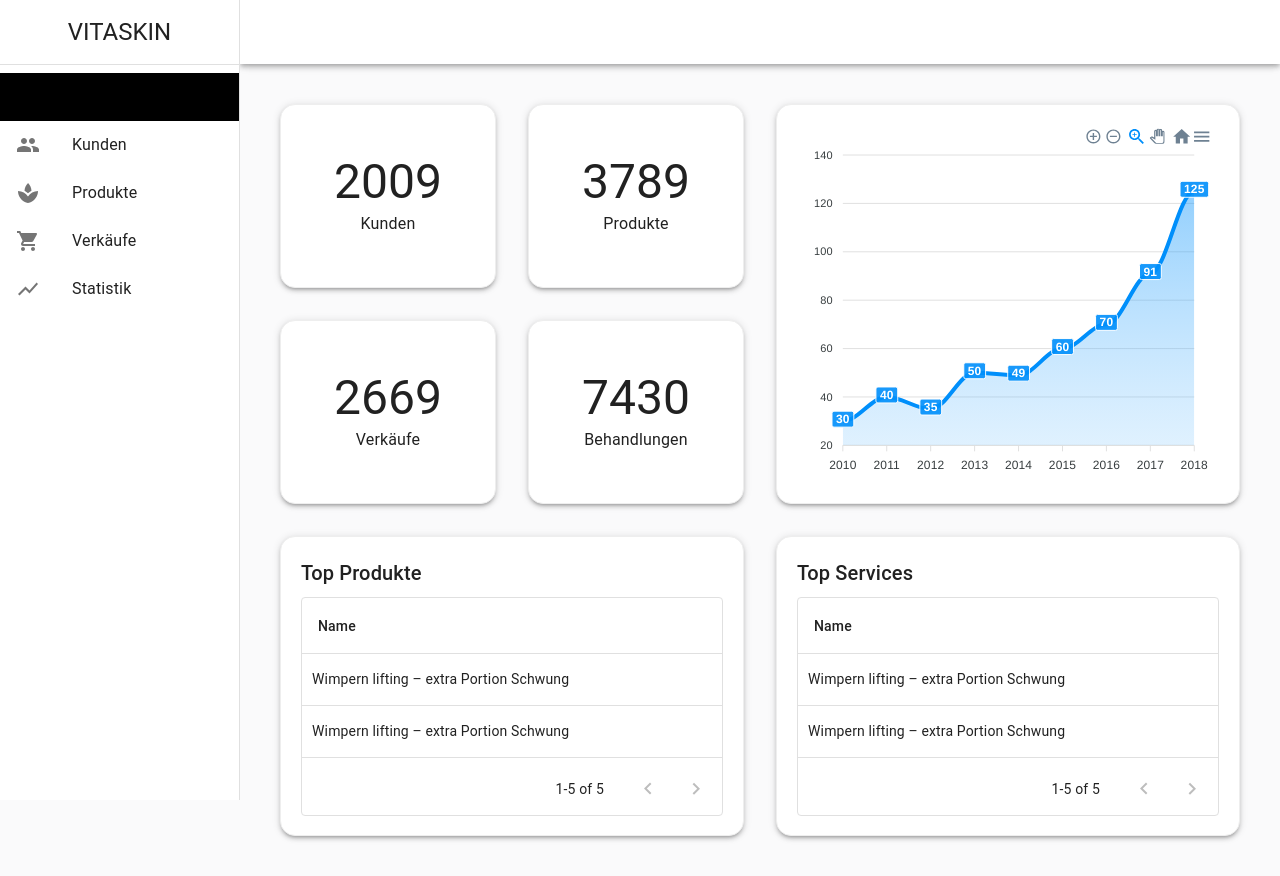
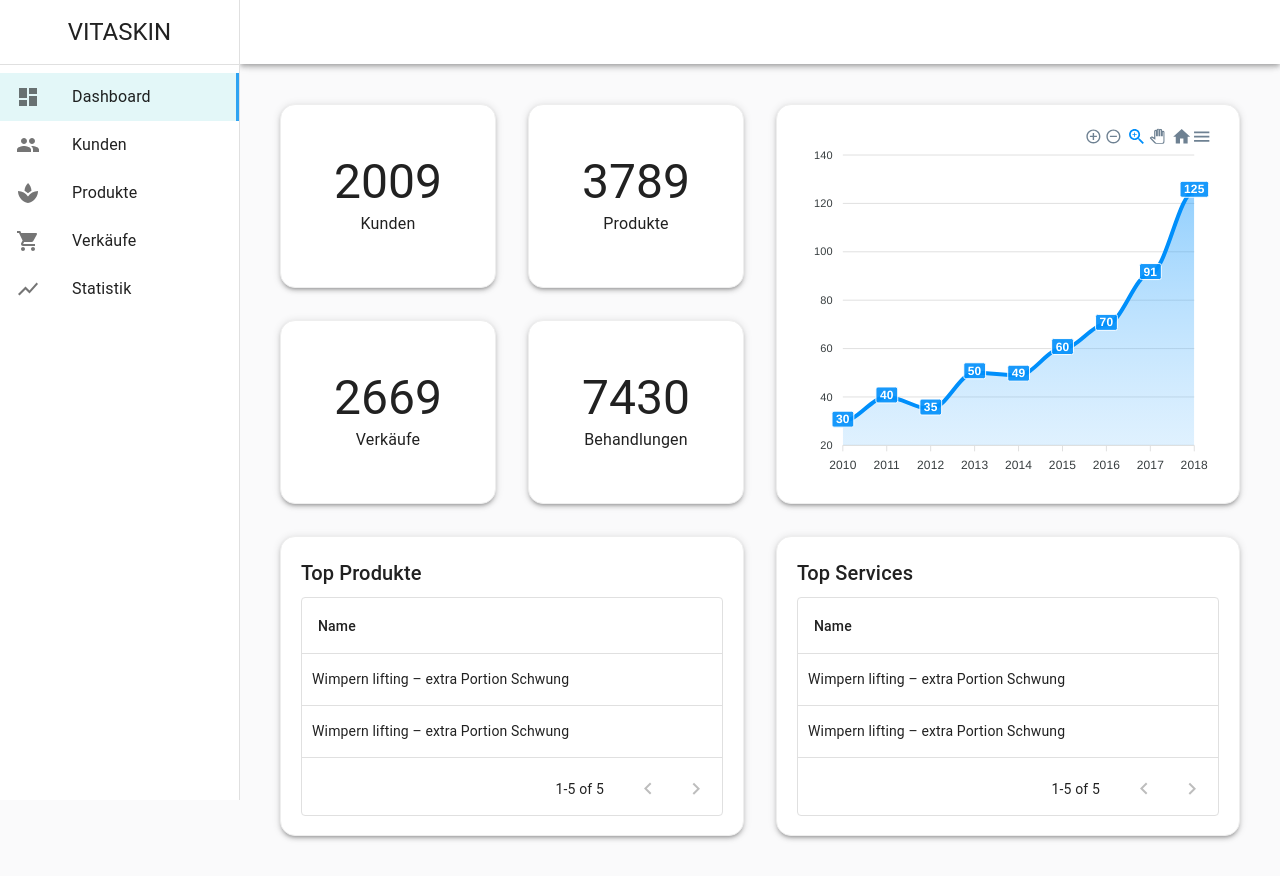
Before and after one commit to bmit-baj/vitaskin, a React (Create React App) app: page / in a window 1280 px wide. Built offline with nearby package versions, Linux system fonts and the light colour scheme.

Commit message:
Farb Schema

```diff
--- a/package.json
+++ b/package.json
@@ -3,7 +3,9 @@
   "version": "0.1.0",
   "private": true,
   "dependencies": {
+    "@material-ui/core": "^4.12.3",
     "@material-ui/data-grid": "^4.0.0-alpha.35",
+    "@material-ui/icons": "^4.11.2",
     "@testing-library/jest-dom": "^5.14.1",
     "@testing-library/react": "^11.2.7",
     "@testing-library/user-event": "^12.8.3",
--- a/src/components/Sidebar/Sidebar.jsx
+++ b/src/components/Sidebar/Sidebar.jsx
@@ -23,7 +23,8 @@ const Sidebar = (props) => {
     const StyledListItem = withStyles({
         root: {
           "&.Mui-selected": {
-            backgroundColor: 'black',
+            backgroundColor: ' #e3f7f8',
+            borderRight: '1mm solid #2ea3f2'
           }
         },
       })(ListItem);
```
Also changed, not shown: 1 other file (tests, documents, lock files or other folders).
